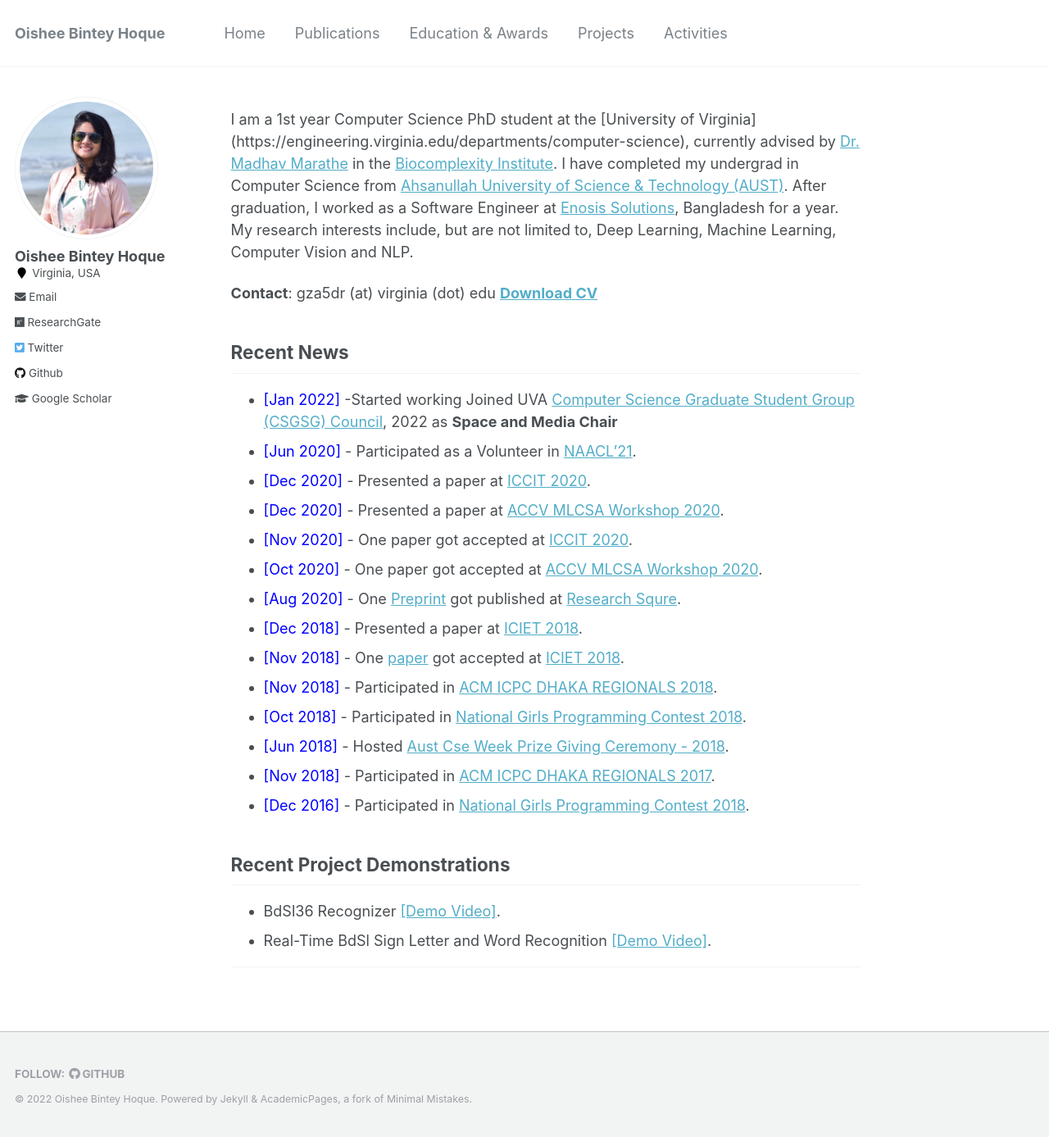
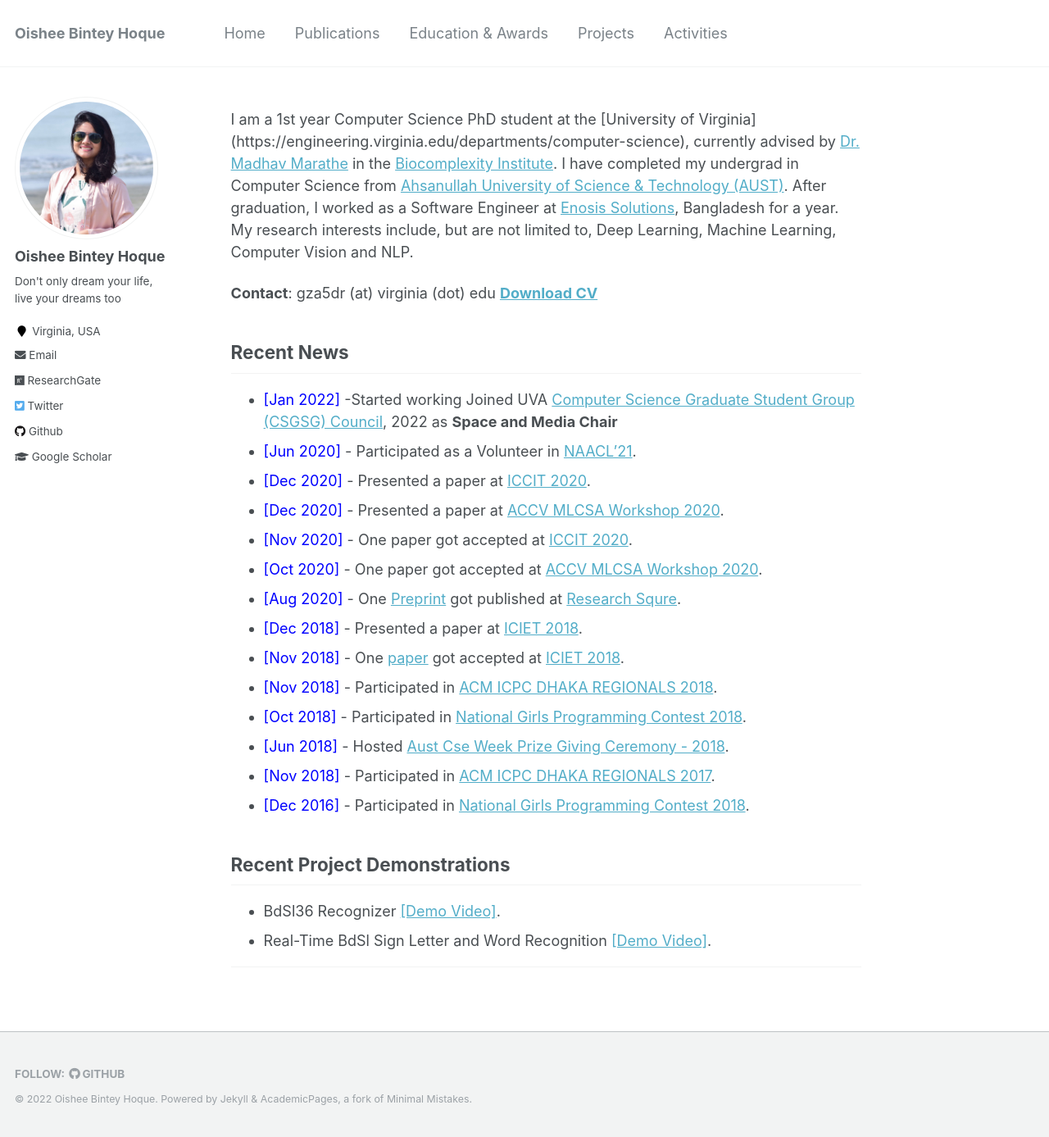
Before and after one commit to oishee-hoque/oishee-hoque.github.io, a Jekyll site: the page built from _pages/about.md, in a window 1280 px wide and 1387 px high. Shown: the whole window at 82% size. Built offline with Jekyll 4.4.1, drawn with Linux system fonts in a browser that asks for light colours.

Commit message:
Update _config.yml

```diff
--- a/_config.yml
+++ b/_config.yml
@@ -79,7 +79,7 @@ analytics:
 author:
   name: "Oishee Bintey Hoque"
   avatar: "oishee.jpg"
-  bio:
+  bio: "Don't only dream your life, live your dreams too"
   location: "Virginia, USA"
   employer:
   pubmed: #"https://www.ncbi.nlm.nih.gov/pubmed/?term=john+snow"
```
